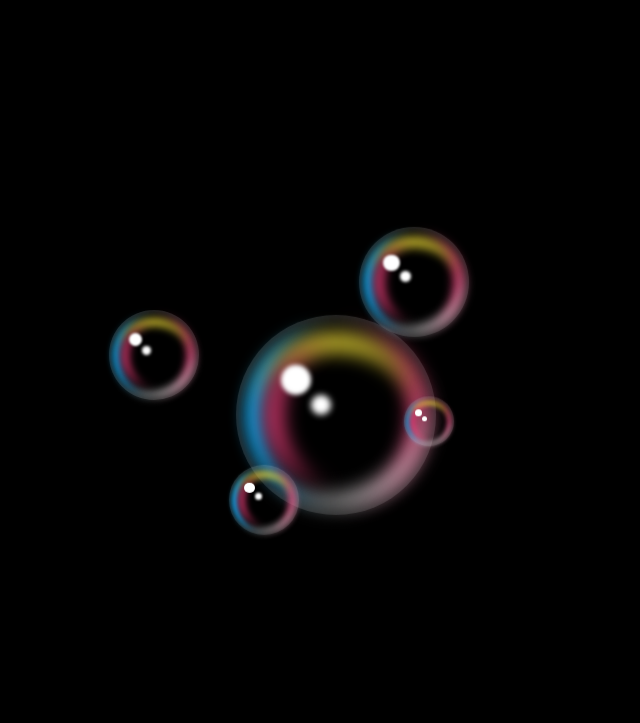
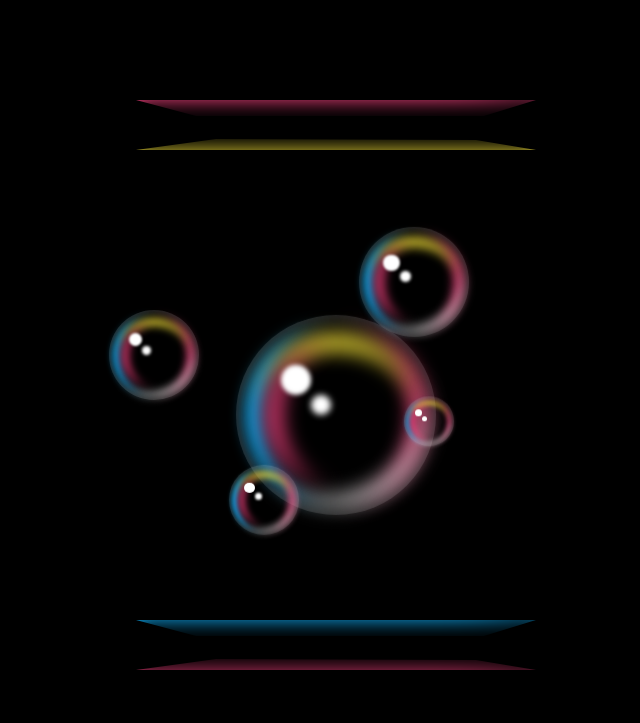
Before and after one commit to Nicoprost/Bubble, a plain HTML site: page index.html in a window 1280 px wide. Shown: the whole page, without its empty margins (304-944 px from the left). Drawn offline with Linux system fonts and the light colour scheme.

Commit message:
V2Bubble

```diff
--- a/index.html
+++ b/index.html
@@ -1,5 +1,5 @@
 <!DOCTYPE html>
-<html lang="en">
+<html lang="fr">
 <head>
     <meta charset="UTF-8">
     <meta http-equiv="X-UA-Compatible" content="IE=edge">
@@ -8,6 +8,7 @@
     <title>Bubble</title>
 </head>
 <body>
+
     <div class="bubble">
     <span></span>
     <span></span>
@@ -43,5 +44,10 @@
                     <span></span>
                     <span></span>
                     </div>
+                    <div class="lightblue3"></div>
+                    <div class="lightblue4"></div>
+                    <div class="lightblue1"></div>
+                    <div class="lightblue2"></div>
+
 </body>
 </html>
--- a/style.css
+++ b/style.css
@@ -137,3 +137,56 @@ body
     filter: blur(10px);
     transform: rotate(330deg);
 }
+.lightblue3
+{
+    position: absolute;
+    width: 400px;
+    height: 100px;
+    clip-path: polygon(13% 84%, 85% 84%, 100% 100%, 0% 100%);
+    background:transparent;
+    transform: rotate(-180deg);
+    bottom:80px;
+    overflow: hidden;
+    box-shadow: 100px 100px 100px  100px #0fb4ff;
+    filter: blur(10px);
+}
+.lightblue4
+{
+    position: absolute;
+    width: 400px;
+    height: 100px;
+    clip-path: polygon(15% 10%, 80% 11%, 100% 0, 0 0);
+    background:transparent;
+    transform: rotate(180deg);
+    bottom:130px;
+    overflow: hidden;
+    box-shadow: 100px 50px 100px  100px #ff4484;
+    filter: blur(10px);
+}
+.lightblue1
+
+{
+    position: absolute;
+    width: 400px;
+    height: 100px;
+    clip-path: polygon(13% 84%, 85% 84%, 100% 100%, 0% 100%);
+    background:transparent;
+    transform: rotate(-180deg);
+    top:100px;
+    overflow: hidden;
+    box-shadow: 100px 100px 100px  100px #ff4484;
+    filter: blur(10px);
+}
+.lightblue2
+{
+    position: absolute;
+    width: 400px;
+    height: 100px;
+    clip-path: polygon(15% 10%, 80% 11%, 100% 0, 0 0);
+    background:transparent;
+    transform: rotate(-180deg);
+    top:50px;
+    overflow: hidden;
+    box-shadow: 50px 60px 50px  100px #ffeb3b;
+    filter: blur(10px);
+}
```
